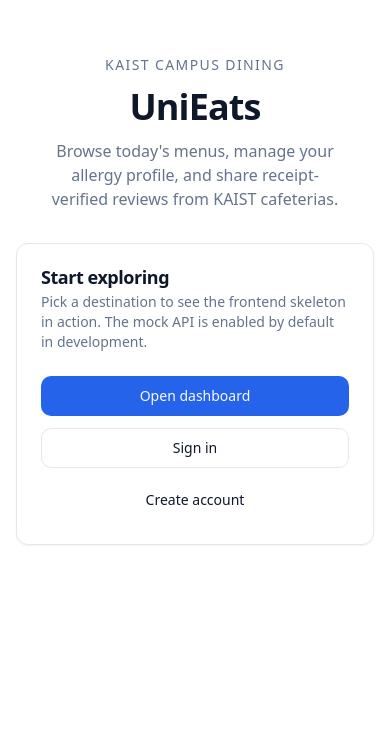
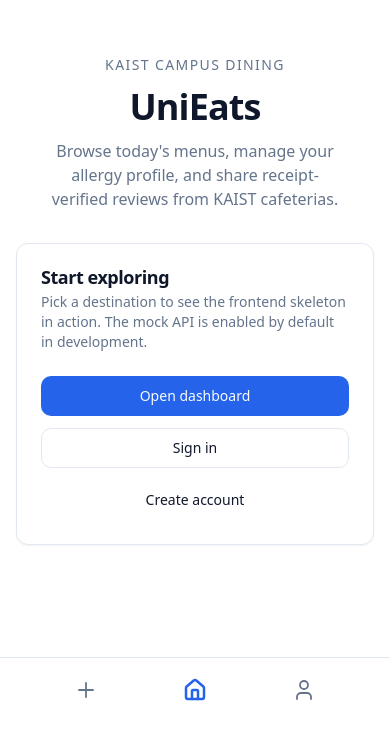
Before and after one commit to as3617/KAIST_CS30500_UniEats, a Next.js app in the folder apps/frontend/: page / in a window 390 px wide. Shown: the part 122-862 px from the top of the page. Built offline with nearby package versions, Linux system fonts and the light colour scheme.

Commit message:
feat(frontend): add responsive navigation (bottom tab bar(mobile) + top header(PC))

```diff
--- a/apps/frontend/src/app/layout.tsx
+++ b/apps/frontend/src/app/layout.tsx
@@ -1,5 +1,6 @@
 import type { Metadata, Viewport } from "next";
 
+import { AppShell } from "@/components/app-shell";
 import "./globals.css";
 
 export const metadata: Metadata = {
@@ -25,7 +26,7 @@
   return (
     <html lang="en" suppressHydrationWarning>
       <body className="min-h-screen bg-background text-foreground">
-        {children}
+        <AppShell>{children}</AppShell>
       </body>
     </html>
   );
--- /dev/null
+++ b/apps/frontend/src/components/app-shell.tsx
@@ -0,0 +1,33 @@
+"use client";
+
+import { usePathname } from "next/navigation";
+import { BottomTabBar } from "./bottom-tab-bar";
+import { TopHeader } from "./top-header";
+
+const AUTH_PATHS = ["/login", "/register"];
+
+export function AppShell({ children }: { children: React.ReactNode }) {
+  const pathname = usePathname();
+  const showNav = !AUTH_PATHS.some((p) => pathname.startsWith(p));
+
+  return (
+    <>
+      {/* 데스크탑: 상단 헤더 */}
+      {showNav && (
+        <div className="hidden md:block">
+          <TopHeader />
+        </div>
+      )}
+
+      {/* 콘텐츠: 모바일은 하단 탭바 여백, 데스크탑은 여백 없음 */}
+      <div className={showNav ? "pb-16 md:pb-0" : ""}>{children}</div>
+
+      {/* 모바일: 하단 탭바 */}
+      {showNav && (
+        <div className="md:hidden">
+          <BottomTabBar />
+        </div>
+      )}
+    </>
+  );
+}
--- /dev/null
+++ b/apps/frontend/src/components/bottom-tab-bar.tsx
@@ -0,0 +1,45 @@
+"use client";
+
+import Link from "next/link";
+import { usePathname } from "next/navigation";
+import { Home, Plus, User } from "lucide-react";
+
+const tabs = [
+  { href: "/my-page/receipt", icon: Plus },
+  { href: "/dashboard", icon: Home },
+  { href: "/my-page", icon: User },
+] as const;
+
+function getActiveTab(pathname: string): string {
+  if (pathname.startsWith("/my-page/receipt")) return "/my-page/receipt";
+  if (pathname.startsWith("/my-page")) return "/my-page";
+  return "/dashboard";
+}
+
+export function BottomTabBar() {
+  const pathname = usePathname();
+  const activeHref = getActiveTab(pathname);
+
+  return (
+    <nav className="fixed bottom-0 left-0 right-0 z-50 bg-background border-t border-border">
+      <div className="flex items-center justify-around h-16 max-w-lg mx-auto px-8">
+        {tabs.map(({ href, icon: Icon }) => {
+          const isActive = activeHref === href;
+          return (
+            <Link
+              key={href}
+              href={href}
+              className={`flex items-center justify-center w-12 h-12 rounded-xl transition-colors ${
+                isActive
+                  ? "text-primary"
+                  : "text-muted-foreground hover:text-foreground"
+              }`}
+            >
+              <Icon size={24} strokeWidth={isActive ? 2.5 : 1.8} />
+            </Link>
+          );
+        })}
+      </div>
+    </nav>
+  );
+}
--- /dev/null
+++ b/apps/frontend/src/components/top-header.tsx
@@ -0,0 +1,46 @@
+"use client";
+
+import Link from "next/link";
+import { usePathname } from "next/navigation";
+import { Home, MapPin, User } from "lucide-react";
+
+const navLinks = [
+  { href: "/dashboard", icon: Home, label: "Home" },
+  { href: "/campus-map", icon: MapPin, label: "Map" },
+  { href: "/my-page", icon: User, label: "My Page" },
+];
+
+export function TopHeader() {
+  const pathname = usePathname();
+
+  return (
+    <header className="sticky top-0 z-50 bg-background border-b border-border">
+      <div className="flex items-center justify-between h-14 px-6 max-w-5xl mx-auto">
+        <Link href="/dashboard" className="text-lg font-bold tracking-tight">
+          UniEats
+        </Link>
+
+        <nav className="flex items-center gap-1">
+          {navLinks.map(({ href, icon: Icon, label }) => {
+            const isActive =
+              pathname === href || pathname.startsWith(href + "/");
+            return (
+              <Link
+                key={href}
+                href={href}
+                className={`flex items-center gap-1.5 px-3 py-2 rounded-lg text-sm font-medium transition-colors ${
+                  isActive
+                    ? "text-primary bg-primary/10"
+                    : "text-muted-foreground hover:text-foreground hover:bg-muted"
+                }`}
+              >
+                <Icon size={16} />
+                {label}
+              </Link>
+            );
+          })}
+        </nav>
+      </div>
+    </header>
+  );
+}
```
